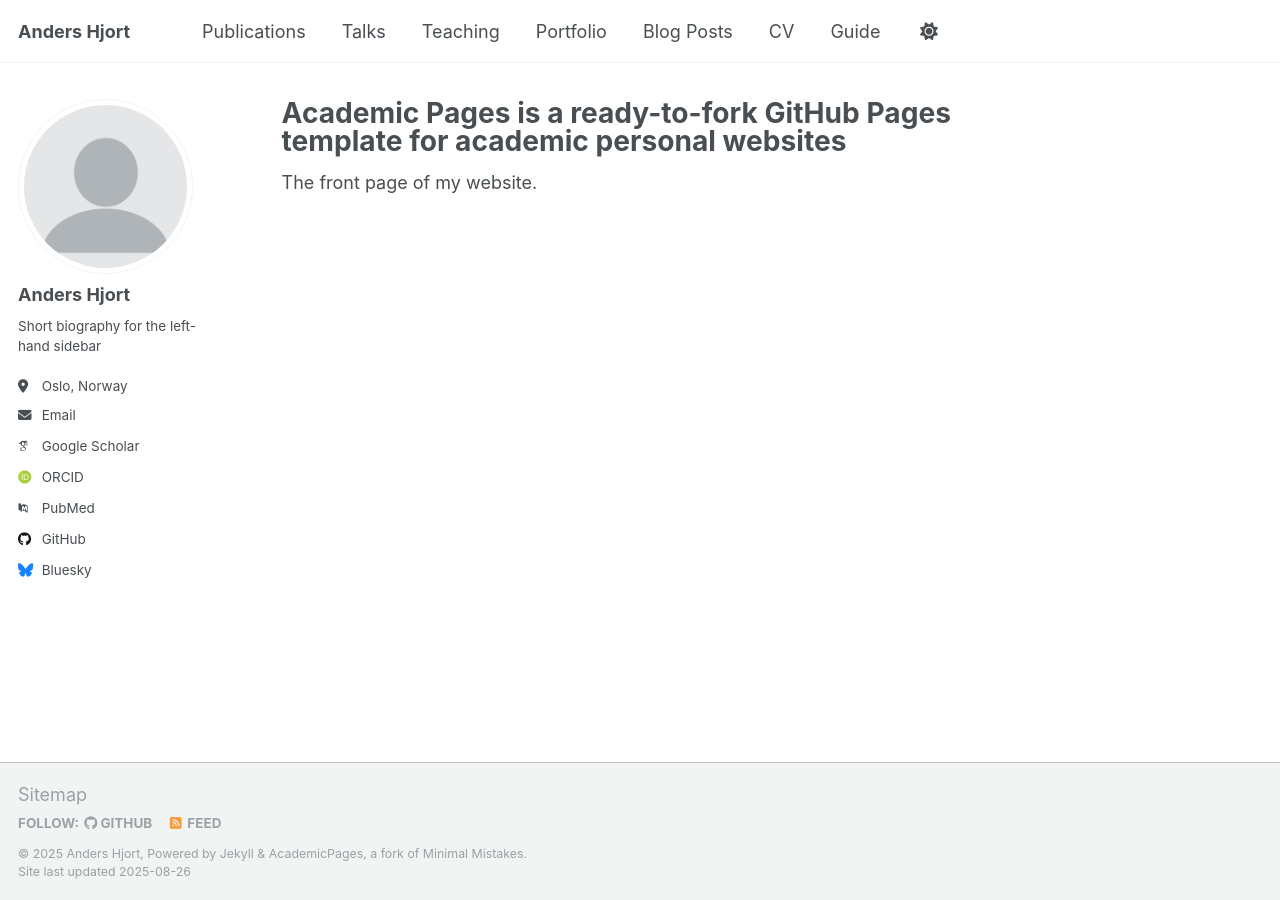
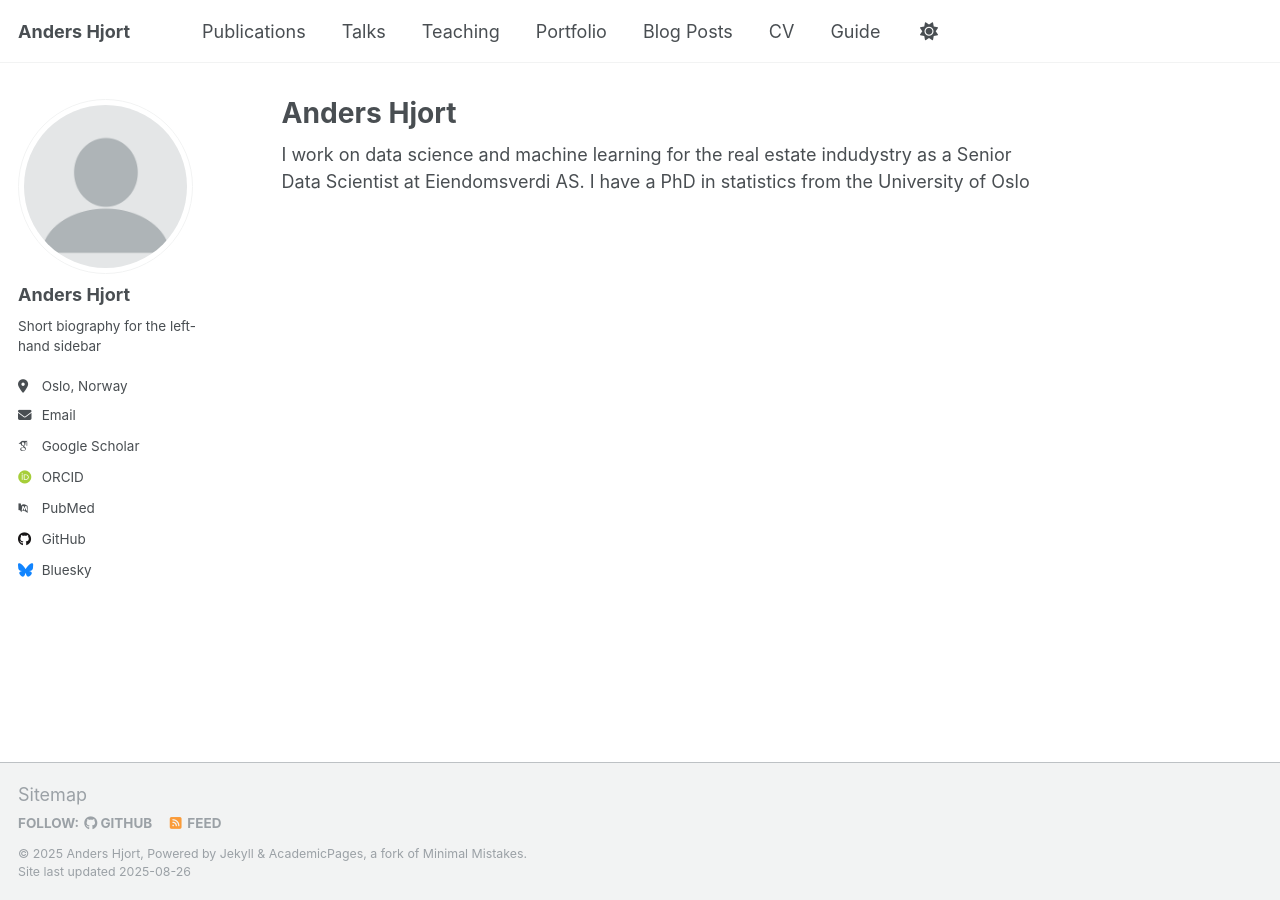
Before and after one commit to adhjort/adhjort.github.io, a Jekyll site: the page built from _pages/about.md, in a window 1280 px wide. Built offline with Jekyll 4.4.1, drawn with Linux system fonts in a browser that asks for light colours; some web fonts are replaced; a script that is not in the unit is left out.

Commit message:
Update about.md

```diff
--- a/_pages/about.md
+++ b/_pages/about.md
@@ -1,9 +1,9 @@
 ---
 permalink: /
-title: "Academic Pages is a ready-to-fork GitHub Pages template for academic personal websites"
+title: "Anders Hjort"
 author_profile: true
 redirect_from:
   - /about/
   - /about.html
 ---
-The front page of my website.
+I work on data science and machine learning for the real estate indudystry as a Senior Data Scientist at Eiendomsverdi AS. I have a PhD in statistics from the University of Oslo
```
